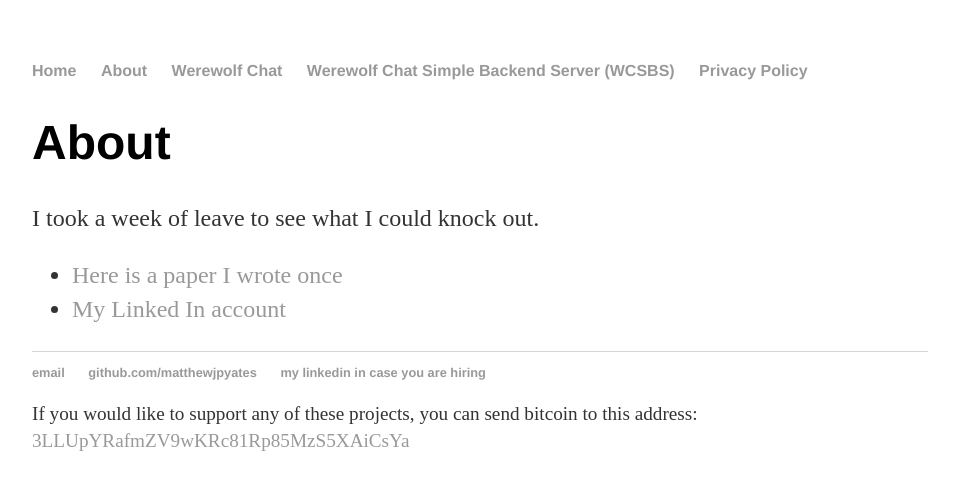
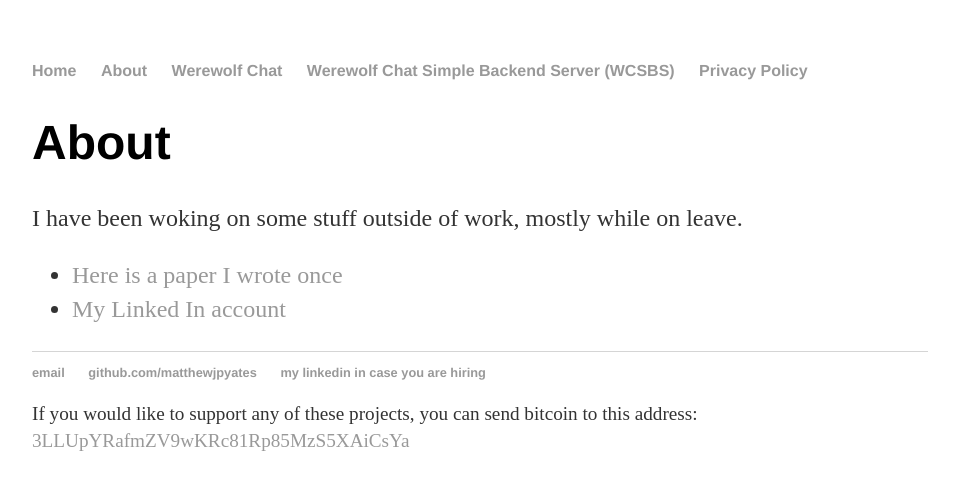
Before and after one commit to matthewjpyates/matthewjpyates.github.io, a Jekyll site: the page built from about/index.html, in a window 1280 px wide. Shown: the top 490 px of the page, without its empty margins (160-1119 px from the left). Built offline with Jekyll 4.4.1, drawn with Linux system fonts in a browser that asks for light colours.

Commit message:
chanign about

```diff
--- a/about/index.html
+++ b/about/index.html
@@ -5,7 +5,7 @@
 
 		<div class="about">
 			<h1>About</h1>
-			<p>I took a week of leave to see what I could knock out.</p>
+			<p>I have been woking on some stuff outside of work, mostly while on leave.</p>
 			<ul class="contacts">
 				<li><a href="https://pdfs.semanticscholar.org/e1a6/5f9b5ddeaaecde4f4a181e3e5b7e94703a76.pdf">Here is a paper I wrote once</a></li>
 				<li><a href="https://www.linkedin.com/in/matthew-yates-329aa046/">My Linked In account</a></li>
```
